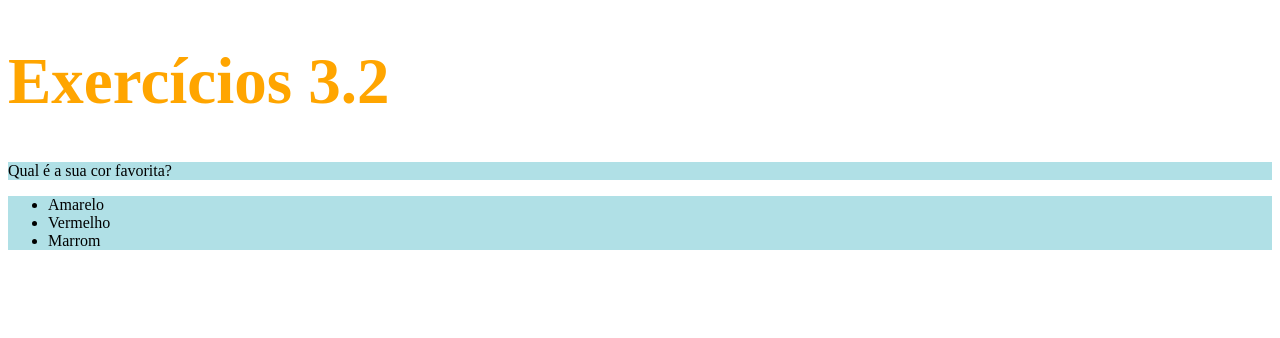
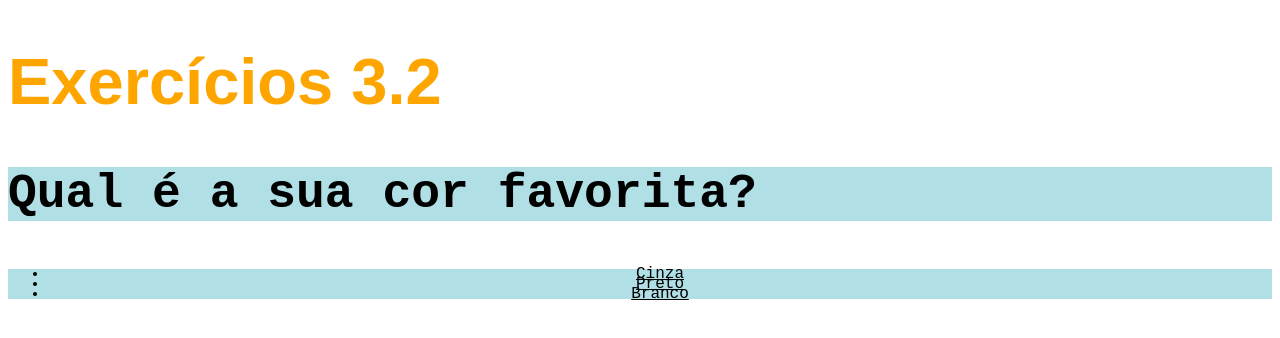
Before and after one commit to marcoglnd/trybe-exercises, a plain HTML site: page 3.2/3-2.html in a window 1280 px wide. Drawn offline with Linux system fonts and the light colour scheme.

Commit message:
alterando de acordo com especificacoes do segundo desafio

```diff
--- a/3.2/3-2.html
+++ b/3.2/3-2.html
@@ -6,11 +6,25 @@
     <style>
       h1 {
         font-size: 65px;
+        font-family: sans-serif;
         color: orange;
       }
 
       ul {
         background-color: pink;
+        line-height: 10px;
+        text-align: center;
+        text-decoration: underline;
+      }
+
+      p {
+        font-weight: 600;
+        font-size: 3em;
+      }
+
+      body {
+        font-size: 16px;
+        font-family: monospace;
       }
 
       .fundo {
@@ -22,9 +36,9 @@
     <h1>Exercícios 3.2</h1>
     <p class="fundo">Qual é a sua cor favorita?</p>
     <ul class="fundo">
-      <li>Amarelo</li>
-      <li>Vermelho</li>
-      <li>Marrom</li>
+      <li>Cinza</li>
+      <li>Preto</li>
+      <li>Branco</li>
     </ul>
 
     <!-- Exercícios
```
